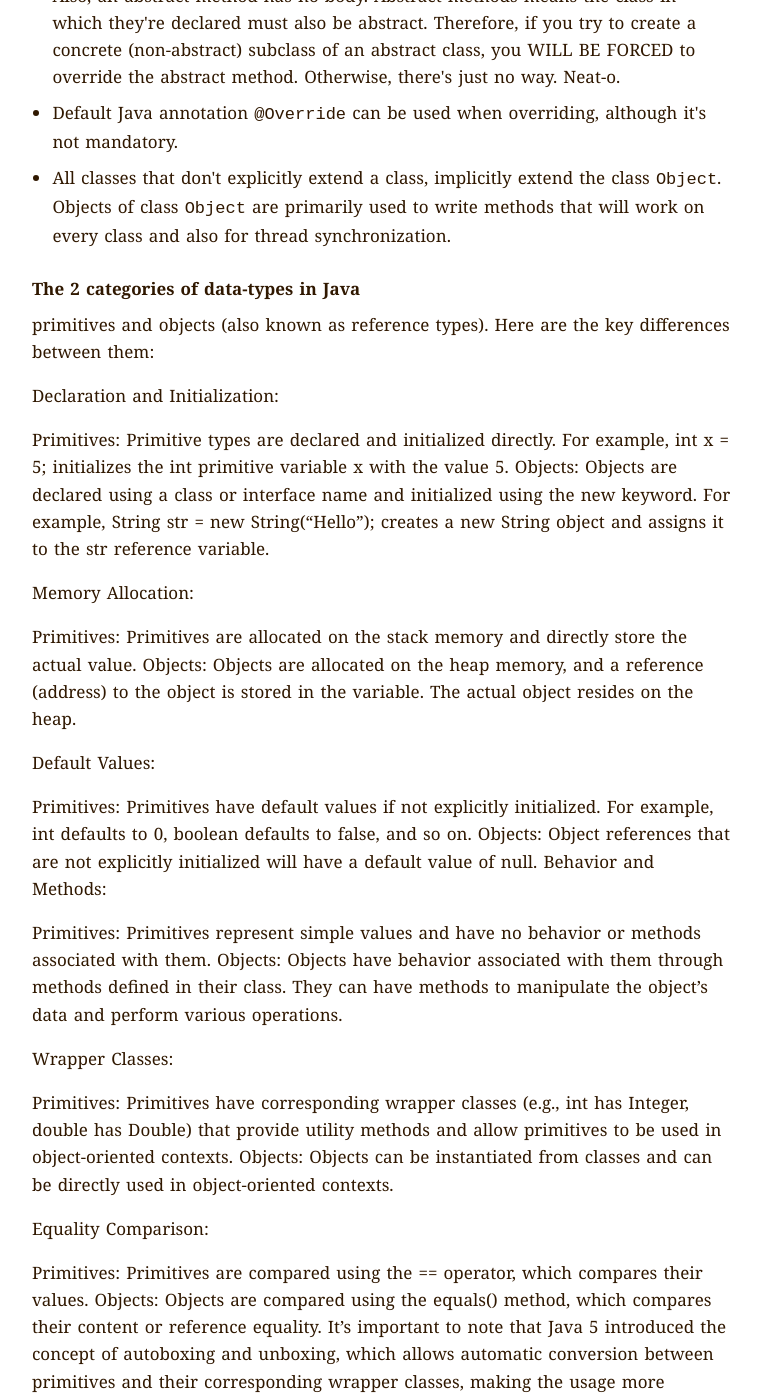
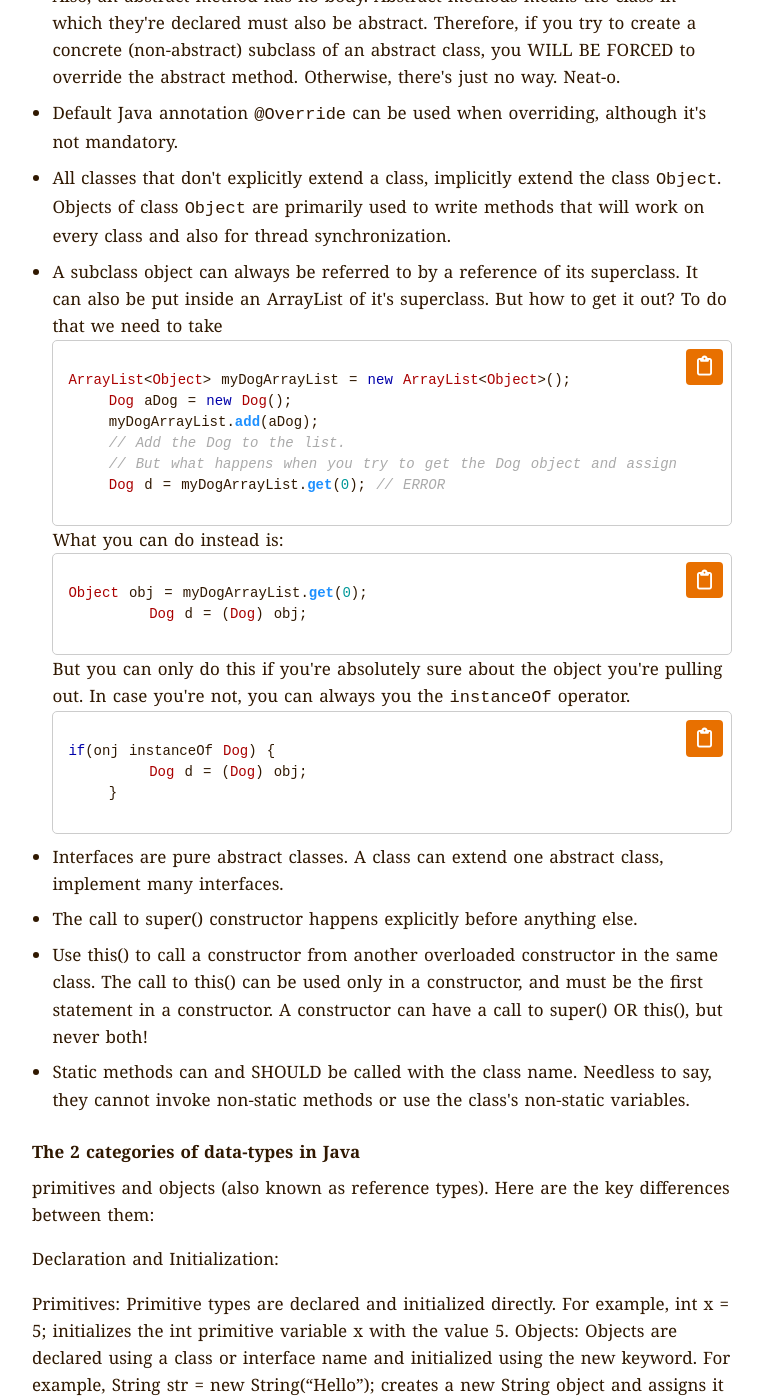
Before and after one commit to loud-mouth/loud-mouth.github.io, a Jekyll site: the page built from _posts/2023-05-15-Java-As-A-Language.markdown, in a window 1280 px wide and 1400 px high, scrolled down 2576 px. Shown: the whole window, without its empty margins (258-1021 px from the left). Built offline with Jekyll 4.4.1, drawn with Linux system fonts in a browser that asks for light colours; nearby versions of some CDN libraries.

Commit message:
Blog Updates 23/05/23

```diff
--- a/_posts/2023-05-15-Java-As-A-Language.markdown
+++ b/_posts/2023-05-15-Java-As-A-Language.markdown
@@ -84,15 +84,44 @@ public String speak(Animal animal)
     animal.speak();
 }" language="java"%}
 
-    Also, an abstract method has no body. Abstract methods means the class in which they're declared must also be abstract. Therefore, if you try to create a concrete (non-abstract) subclass of an abstract class, you WILL BE FORCED to override the abstract method. Otherwise, there's just no way. Neat-o.
+        Also, an abstract method has no body. Abstract methods means the class in which they're declared must also be abstract. Therefore, if you try to create a concrete (non-abstract) subclass of an abstract class, you WILL BE FORCED to override the abstract method. Otherwise, there's just no way. Neat-o.
+        </li>
+    <li>
+        Default Java annotation <code>@Override</code> can be used when overriding, although it's not mandatory.
     </li>
-<li>
-    Default Java annotation <code>@Override</code> can be used when overriding, although it's not mandatory.
-</li>
-<li>
-    All classes that don't explicitly extend a class, implicitly extend the class <code>Object</code>.
-    Objects of class <code>Object</code> are primarily used to write methods that will work on every class and also for thread synchronization.
-</li>
+    <li>
+        All classes that don't explicitly extend a class, implicitly extend the class <code>Object</code>.
+        Objects of class <code>Object</code> are primarily used to write methods that will work on every class and also for thread synchronization.
+    </li>
+    <li>
+        A subclass object can always be referred to by a reference of its superclass. It can also be put inside an ArrayList of it's superclass. But how to get it out?
+        To do that we need to take
+        {% include codeblocks.html content="ArrayList<Object> myDogArrayList = new ArrayList<Object>();
+    Dog aDog = new Dog();
+    myDogArrayList.add(aDog);
+    // Add the Dog to the list.
+    // But what happens when you try to get the Dog object and assign it to a Dog reference?
+    Dog d = myDogArrayList.get(0); // ERROR" language="java" %}
+        What you can do instead is:
+        {% include codeblocks.html content="Object obj = myDogArrayList.get(0);
+        Dog d = (Dog) obj;" language="java" %}
+        But you can only do this if you're absolutely sure about the object you're pulling out. In case you're not, you can always you the <code>instanceOf</code> operator.
+    {% include codeblocks.html content="if(onj instanceOf Dog) {
+        Dog d = (Dog) obj;
+    }" language="java" %}
+    </li>
+    <li>
+        Interfaces are pure abstract classes. A class can extend one abstract class, implement many interfaces.
+    </li>
+    <li>
+        The call to super() constructor happens explicitly before anything else.
+    </li>
+    <li>
+        Use this() to call a constructor from another overloaded constructor in the same class. The call to this() can be used only in a constructor, and must be the first statement in a constructor. A constructor can have a call to super() OR this(), but never both!
+    </li>
+    <li>
+        Static methods can and SHOULD be called with the class name. Needless to say, they cannot invoke non-static methods or use the class's non-static variables.
+    </li>
 </ul>
 
 
```
